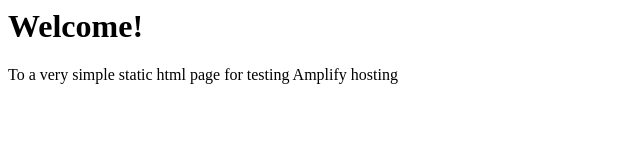
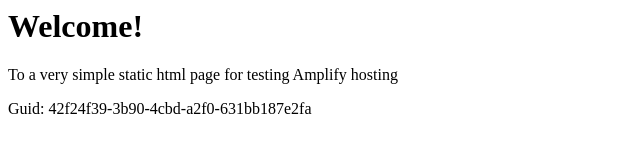
Before and after one commit to aws-aemilia-sin/Github-PR-Commit-Integration-Test-DoNotTouch-v1-prod-ap-southeast-1, a website: page src/index.html in a window 1280 px wide. Shown: the whole page, without its empty margins (0-640 px from the left). Drawn offline with Linux system fonts and the light colour scheme.

Commit message:
commit from integ tests

```diff
--- a/src/index.html
+++ b/src/index.html
@@ -1,3 +1,5 @@
+
+
 <html lang="en">
 
 <head>
@@ -10,6 +12,6 @@
 <body>
     <h1>Welcome!</h1>
     <p>To a very simple static html page for testing Amplify hosting</p>
-</body>
+    <p>Guid: 42f24f39-3b90-4cbd-a2f0-631bb187e2fa</p></body>
 
 </html>
```
